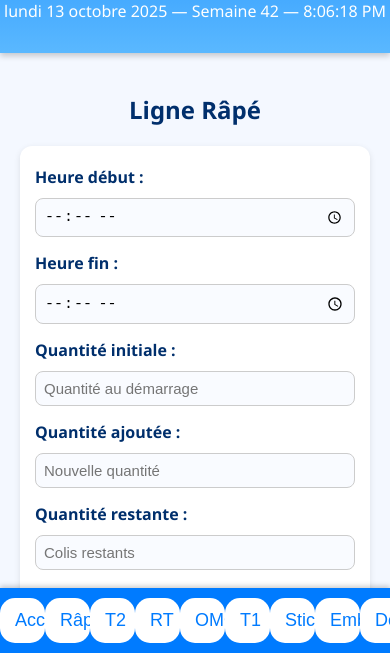
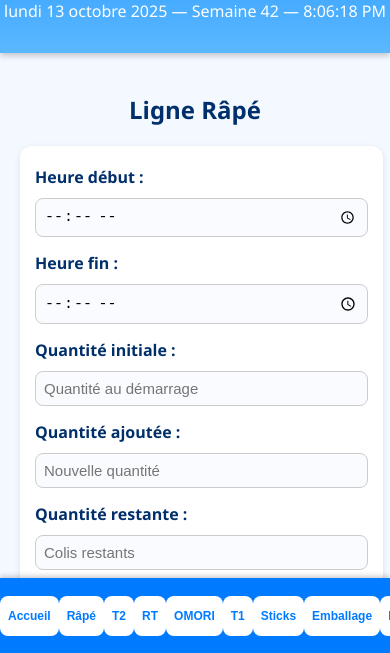
Before and after one commit to gregoirebourgeais-arch/synthese-production, a plain HTML site: page index.html in a window 390 px wide. Both pictures are taken after a click on the button "Râpé". Shown: the part 191-844 px from the top of the page. Drawn offline with nearby package versions, Linux system fonts and the light colour scheme.

Commit message:
Update style.css

```diff
--- a/style.css
+++ b/style.css
@@ -47,32 +47,34 @@ p {
   position: fixed;
   top: 0;
   left: 0;
-  width: 70px;
+  width: 110px;
   height: 100%;
   background-color: #007bff;
   display: flex;
   flex-direction: column;
   align-items: center;
-  padding-top: 100px;
+  padding-top: 80px;
   box-shadow: 2px 0 5px rgba(0, 0, 0, 0.2);
   z-index: 9;
+  overflow-y: auto;
 }
 
 .sidebar button {
   background-color: white;
   color: #007bff;
   border: none;
-  border-radius: 15px;
-  width: 55px;
-  height: 55px;
-  margin: 6px 0;
-  font-size: 22px;
+  border-radius: 10px;
+  width: 90px;
+  margin: 5px 0;
+  font-size: 14px;
+  font-weight: 600;
   cursor: pointer;
+  padding: 8px;
   transition: all 0.2s ease-in-out;
 }
 
 .sidebar button:hover {
-  transform: scale(1.1);
+  transform: scale(1.05);
   background-color: #eaf2ff;
 }
 
@@ -80,7 +82,7 @@ p {
    CONTENU PRINCIPAL
 ========================= */
 main {
-  margin-left: 80px;
+  margin-left: 120px;
   padding: 20px;
   flex: 1;
   transition: all 0.3s ease;
@@ -105,7 +107,7 @@ main {
 }
 
 /* =========================
-   FORMULAIRES DE PRODUCTION
+   FORMULAIRES UNIFORMES
 ========================= */
 form {
   display: flex;
@@ -116,7 +118,7 @@ form {
   padding: 15px;
   box-shadow: 0 2px 6px rgba(0, 0, 0, 0.1);
   margin-bottom: 25px;
-  max-width: 500px;
+  max-width: 600px;
   margin-left: auto;
   margin-right: auto;
 }
@@ -155,7 +157,7 @@ button,
   border-radius: 10px;
   padding: 10px 15px;
   cursor: pointer;
-  font-size: 16px;
+  font-size: 15px;
   transition: 0.2s;
 }
 
@@ -171,11 +173,6 @@ button:hover,
   text-align: center;
 }
 
-button:disabled {
-  opacity: 0.6;
-  cursor: not-allowed;
-}
-
 /* =========================
    TABLEAUX (historique)
 ========================= */
@@ -183,6 +180,10 @@ table {
   width: 100%;
   border-collapse: collapse;
   margin-top: 15px;
+  background-color: white;
+  border-radius: 10px;
+  overflow: hidden;
+  box-shadow: 0 2px 6px rgba(0, 0, 0, 0.1);
 }
 
 th, td {
@@ -195,6 +196,7 @@ th, td {
 th {
   background-color: #007bff;
   color: white;
+  font-weight: bold;
 }
 
 tr:nth-child(even) {
@@ -206,7 +208,7 @@ tr:nth-child(even) {
 ========================= */
 canvas {
   display: block;
-  margin: 0 auto;
+  margin: 15px auto;
   background: white;
   border-radius: 10px;
   box-shadow: 0 2px 5px rgba(0, 0, 0, 0.1);
@@ -232,7 +234,7 @@ footer {
   .sidebar {
     flex-direction: row;
     width: 100%;
-    height: 65px;
+    height: 75px;
     bottom: 0;
     top: auto;
     justify-content: space-around;
@@ -241,13 +243,18 @@ footer {
   }
 
   .sidebar button {
-    width: 45px;
-    height: 45px;
-    font-size: 18px;
+    width: auto;
+    height: 40px;
+    font-size: 12px;
+    border-radius: 8px;
   }
 
   main {
     margin-left: 0;
-    margin-bottom: 75px;
+    margin-bottom: 85px;
+  }
+
+  form {
+    width: 95%;
   }
 }
```
